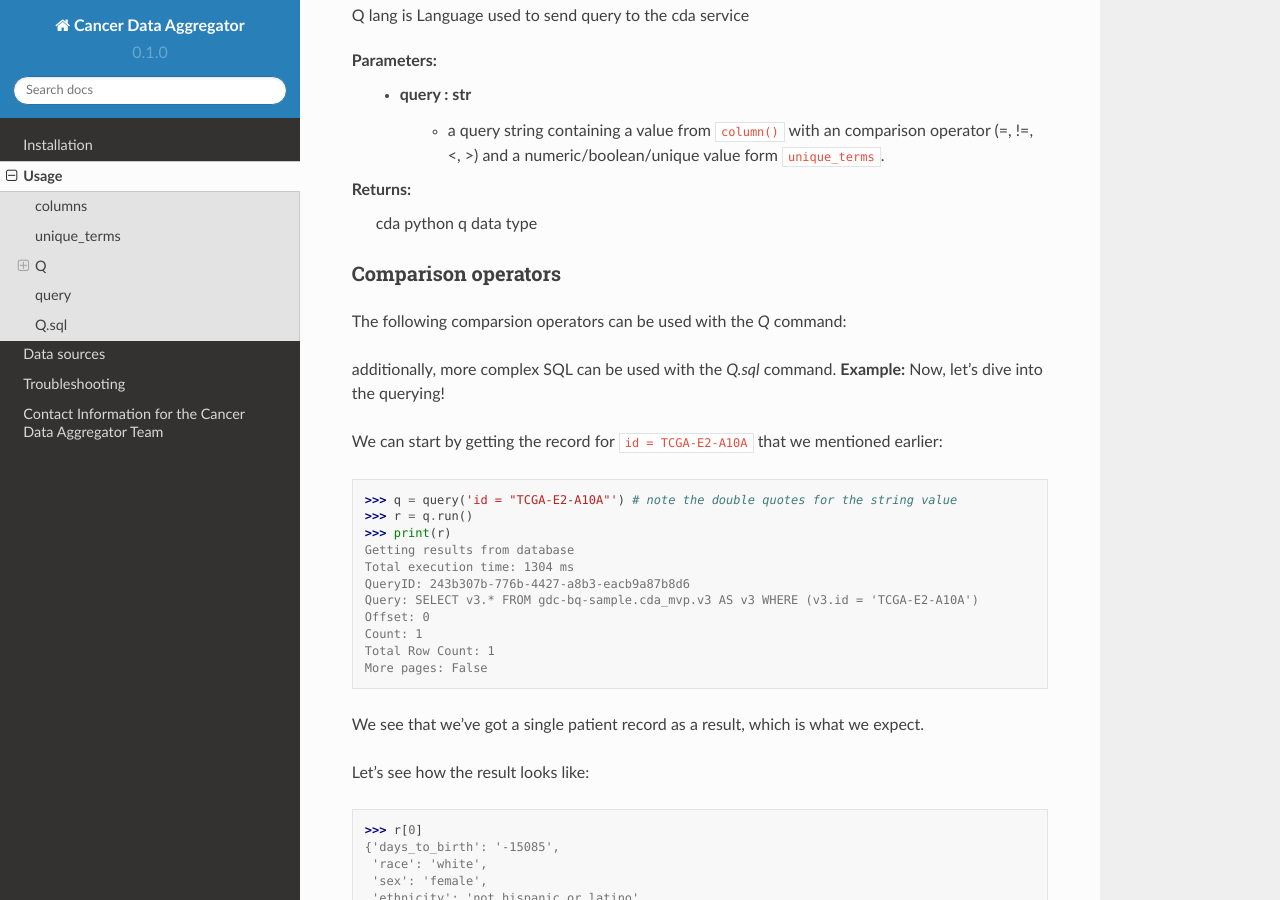
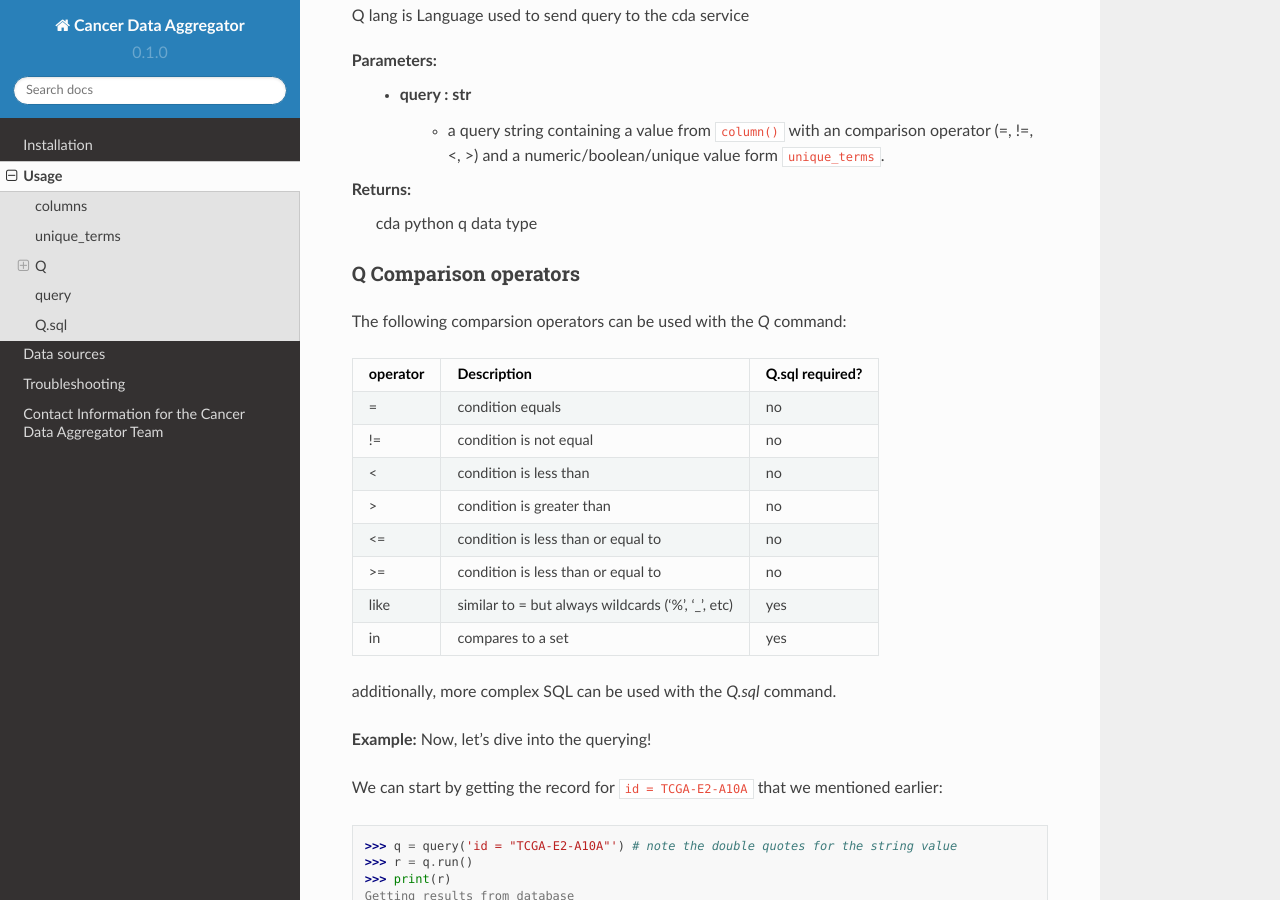
Before and after one commit to CancerDataAggregator/CDA-HelpDesk, a Sphinx documentation site: the page built from docs/source/usage.rst, in a window 1280 px wide and 900 px high, scrolled down 4725 px. Built offline with Sphinx 7.4.7 and the Read the Docs theme 2.0.0, drawn with Linux system fonts in a browser that asks for light colours; pages that are not in the unit, such as notebooks, are missing from menus; some of the changed text lies outside the part shown.

Commit message:
Update usage.rst

```diff
--- a/docs/source/usage.rst
+++ b/docs/source/usage.rst
@@ -183,32 +183,33 @@ Q lang is Language used to send query to the cda service
 **Returns:**
     cda python q data type
 
-Comparison operators
+Q Comparison operators
 +++++++
 
 The following comparsion operators can be used with the `Q` command:
 
-+---------+---------------------------------------------------+---------------+
-|operator |Description                                        |Q.sql required?|
-+=========+===================================================+===============+
-| =       | condition equals                                  |     no        |
-+---------+---------------------------------------------------+---------------+
-| !=      | condition is not equal                            | no |
-+---------+---------------------------------------------------+---------------+
-| < condition is less than                                    | no |
-+---------+---------------------------------------------------+---------------+
-| >condition is greater than                                  | no |
-+---------+---------------------------------------------------+---------------+
-| <=      | condition is less than or equal to                | no |
-+---------+---------------------------------------------------+---------------+
-| >=   | condition is less than or equal to                   | no |
-+---------+---------------------------------------------------+---------------+
-| like    | similar to = but always wildcards ('%', '_', etc) | yes |
-+---------+---------------------------------------------------+---------------+
-| in      | compares to a set                                 | yes |
-+---------+---------------------------------------------------+---------------+
++----------+---------------------------------------------------+---------------+
+| operator |Description                                        |Q.sql required?|
++==========+===================================================+===============+
+| =        | condition equals                                  |     no        |
++----------+---------------------------------------------------+---------------+
+| !=       | condition is not equal                            |     no        |
++----------+---------------------------------------------------+---------------+
+| <        | condition is less than                            |     no        |
++----------+---------------------------------------------------+---------------+
+| >        | condition is greater than                         |     no        |
++----------+---------------------------------------------------+---------------+
+| <=       | condition is less than or equal to                |     no        |
++----------+---------------------------------------------------+---------------+
+| >=       | condition is less than or equal to                |     no        |
++----------+---------------------------------------------------+---------------+
+| like     | similar to = but always wildcards ('%', '_', etc) |    yes        |
++----------+---------------------------------------------------+---------------+
+| in       | compares to a set                                 |    yes        |
++----------+---------------------------------------------------+---------------+
 
 additionally, more complex SQL can be used with the `Q.sql` command.
+
 **Example:**
 Now, let's dive into the querying!
 
@@ -451,7 +452,7 @@ To explore the results further, we can fetch the patient JSON objects by iterati
 
 The output shows the projects where Nevi and Melanomas cases appear.
 
-Query 3
+Example Query 3: Or
 +++++++
 
 **Identify all samples that meet the following conditions:**
```
Also changed, not shown: other parts of docs/source/usage.rst (+3 -3 lines).
